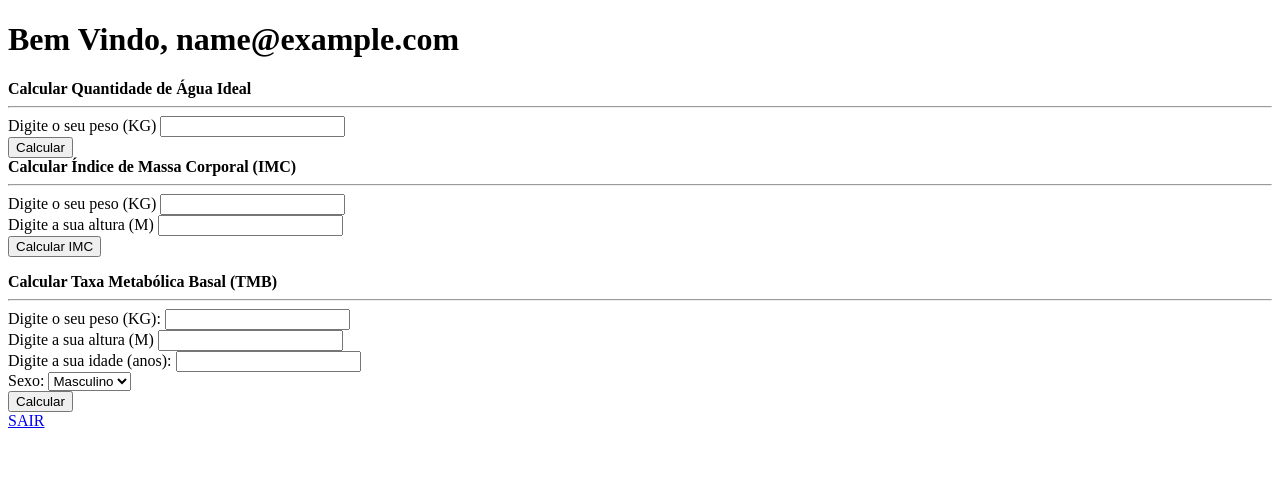
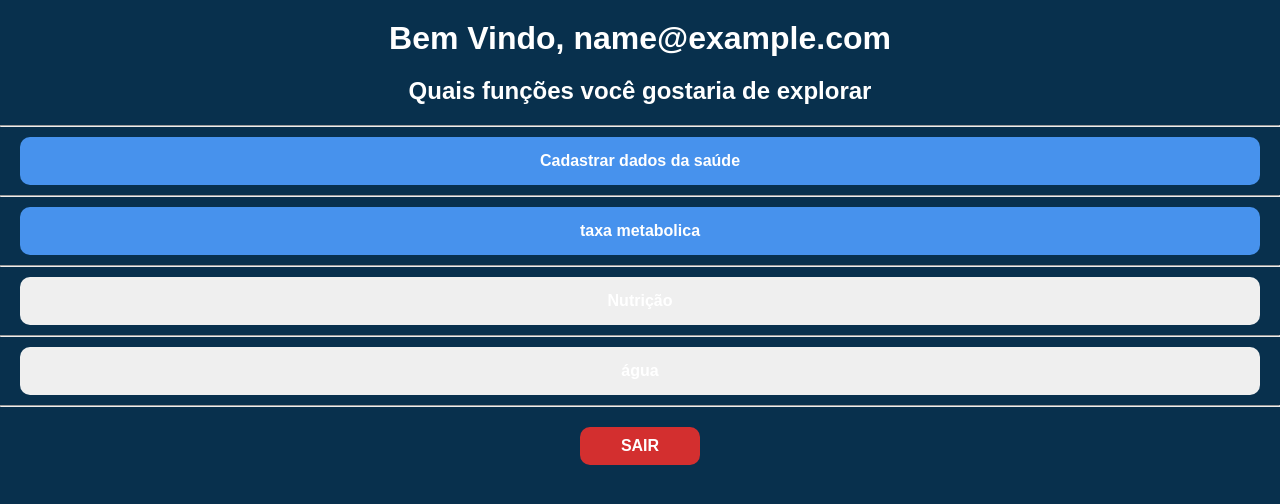
Before and after one commit to Jamylle-7/Prototipo, a Flask app: page /pageuser in a window 1280 px wide. Shown: the top 504 px of the page. Run offline with Flask 3, Linux system fonts and the light colour scheme; the visitor is signed in with stand-in values (Sample User, id 1).

Commit message:
versão atualizada

```diff
--- a/servidor.py
+++ b/servidor.py
@@ -72,7 +72,7 @@ def calcular_imc():
     altura = float(altura)
     imc = peso / (altura ** 2)
     imc_arredondado = round(imc, 2)
-    return render_template('user_page.html', imc=imc_arredondado)
+    return render_template('imc.html', imc=imc_arredondado)
 
 @app.route('/agua', methods=['POST'])
 def calcular_agua():
@@ -82,7 +82,7 @@ def calcular_agua():
     peso = float(request.form.get('peso'))
     agua = peso * 35
     agua_arredondada = round(agua)
-    return render_template('user_page.html', agua=agua_arredondada)
+    return render_template('hidratacao.html', agua=agua_arredondada)
 
 @app.route('/tbm', methods=['POST'])
 def calcular_tbm():
@@ -106,7 +106,7 @@ def calcular_tbm():
 
     tbm_arredondado = round(tbm, 2)
 
-    return render_template('user_page.html', tmb=tbm_arredondado)
+    return render_template('tmb.html', tmb=tbm_arredondado)
 
 if __name__ == '__main__':
     app.run(debug=True)
--- a/static/css/userpage.css
+++ b/static/css/userpage.css
@@ -0,0 +1,76 @@
+
+body {
+    font-family: Arial, sans-serif;
+    background-color: #08304d;
+    color: #FFFFFF;
+    margin: 0;
+    padding: 0;
+}
+
+
+h1 {
+    text-align: center;
+    margin: 20px 0;
+    color: #FFFFFF;
+}
+
+h2 {
+    text-align: center;
+    margin: 20px 0;
+    color: #FFFFFF;
+}
+
+
+a {
+    text-align: center;
+    text-decoration: none;
+    color: #FFFFFF;
+}
+
+a:hover {
+    color: #BBBBBB;
+}
+
+
+button {
+    display: block;
+    width: calc(100% - 40px);
+    margin: 10px auto;
+    padding: 15px;
+    border: none;
+    border-radius: 10px;
+    font-size: 16px;
+    font-weight: bold;
+    cursor: pointer;
+    color: #FFFFFF;
+    transition: background-color 0.3s ease;
+}
+
+
+button:nth-child(1) { background-color: #4792ed; }
+button:nth-child(2) { background-color: #4792ed; }
+button:nth-child(3) { background-color: #4792ed; }
+button:nth-child(4) { background-color: #4792ed; }
+button:nth-child(5) { background-color: #4792ed; }
+
+
+button:hover {
+    opacity: 0.8;
+}
+
+
+a[href="/sair"] {
+    display: block;
+    text-align: center;
+    margin: 20px auto;
+    padding: 10px;
+    width: 100px;
+    border-radius: 10px;
+    background-color: #D32F2F;
+    color: #FFFFFF;
+    font-weight: bold;
+}
+
+a[href="/sair"]:hover {
+    background-color: #B71C1C;
+}
--- a/templates/home.html
+++ b/templates/home.html
@@ -43,7 +43,7 @@
                 <h2>Importâncias</h2>
                 <div class="vantagens">
                     <div class="v">
-                        <img src="imgs/img1.jpg">
+                        <img src="static/img/vantagens.jpeg">
 
                         <div class="descricao">
                             <h3>nome</h3>
@@ -52,7 +52,7 @@
                     </div>
 
                     <div class="v">
-                        <img src="imgs/img3.jpeg">
+                        <img src="static/img/topico3.jpeg">
 
                         <div class="descricao">
                             <h3>nome</h3>
--- a/templates/user_page.html
+++ b/templates/user_page.html
@@ -7,62 +7,23 @@
 </head>
 <body>
 <h1>Bem Vindo, {{ user }}</h1>
-
-<form action="/agua" method="post">
-    <a><b>Calcular Quantidade de Água Ideal</b></a>
+<form action="/opcoes" method="post">
+    <h2><a><b>Quais funções você gostaria de explorar</b></a></h2>
     <hr>
-    <label>Digite o seu peso (KG)</label>
-    <input type="text" name="peso" required>
-    <br>
-    <button type="submit">Calcular</button>
+    <button type="submit">Cadastrar dados da saúde</button>
+    <hr>
+    <a href="/tmb"> <button type="submit">taxa metabolica </button> </a>
+    <hr>
+    <button type="submit">Nutrição <a href="/imc"></a></button>
+    <hr>
+    <button type="submit">água <a href="/tmb"></a></button>
+    <hr>
 </form>
 
-<form action="/imc" method="post">
-    <a><b>Calcular Índice de Massa Corporal (IMC)</b></a>
-    <hr>
-    <label>Digite o seu peso (KG)</label>
-    <input type="text" name="peso" required>
-    <br>
-    <label>Digite a sua altura (M)</label>
-    <input type="text" name="altura" required>
-    <br>
-    <button type="submit">Calcular IMC</button>
-    <p id="mensagem">{{ mensagem }}</p>
-</form>
 
-<form action="/tbm" method="post">
-    <a><b>Calcular Taxa Metabólica Basal (TMB)</b></a>
-    <hr>
-    <label>Digite o seu peso (KG):</label>
-    <input type="text" name="peso" required>
-    <br>
-    <label>Digite a sua altura (M)</label>
-    <input type="text" name="altura" required>
-    <br>
-    <label>Digite a sua idade (anos):</label>
-    <input type="number" name="idade" required>
-    <br>
-    <label>Sexo:</label>
-    <select name="sexo" required>
-        <option value="masculino">Masculino</option>
-        <option value="feminino">Feminino</option>
-    </select>
-    <br>
-    <button type="submit">Calcular</button>
-</form>
 <a href="/sair">SAIR</a>
 
-{% if agua %}
-    <h2>Você deve beber aproximadamente: {{ agua }} ml de água por dia</h2>
-{% endif %}
 
-{% if imc %}
-    <h2>Seu IMC é: {{ imc }}</h2>
-{% endif %}
-
-{% if tmb %}
-    <h2>Sua Taxa Metabólica Basal é: {{ tmb }}</h2>
-{% endif %}
 
 </body>
 </html>
```
Also changed, not shown: templates/dados_saude.html (added, +10 -0 lines), templates/hitratacao.html (added, +21 -0 lines), templates/imc.html (added, +25 -0 lines), templates/tmb.html (added, +33 -0 lines).
